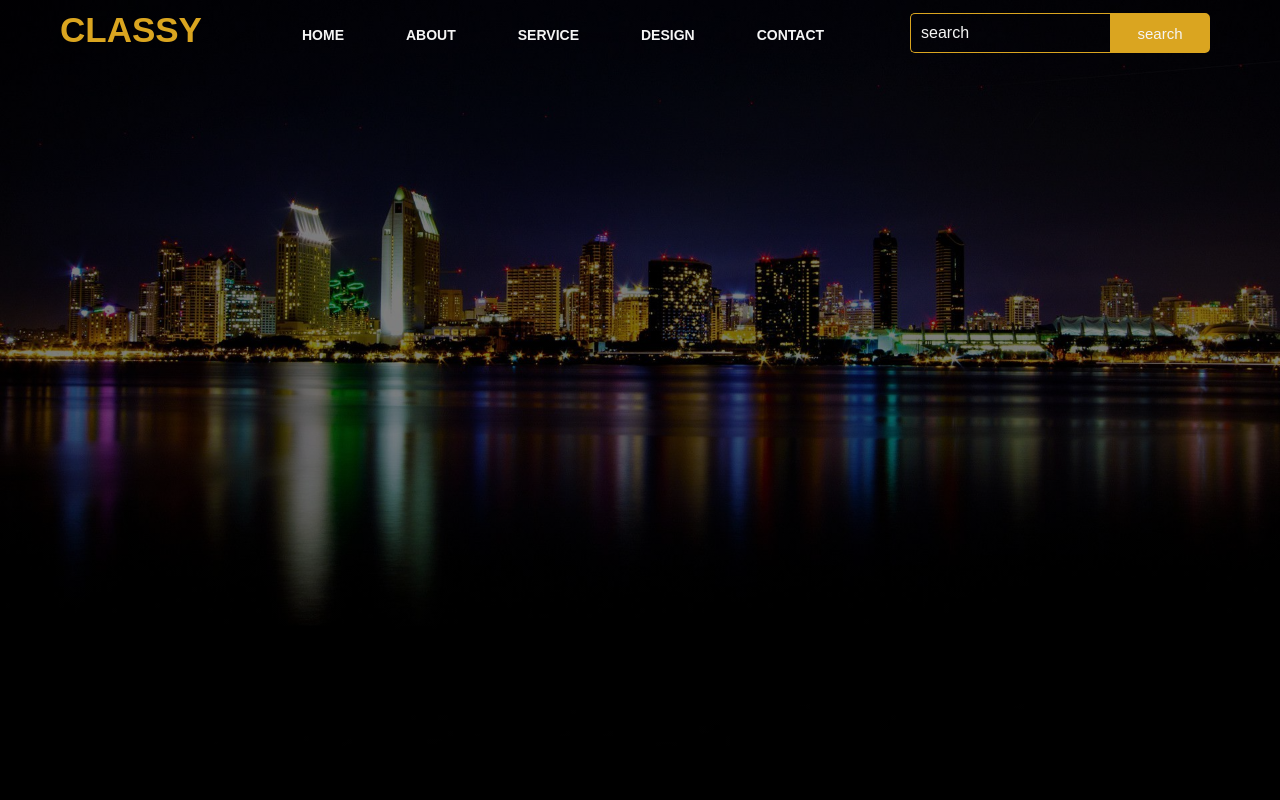
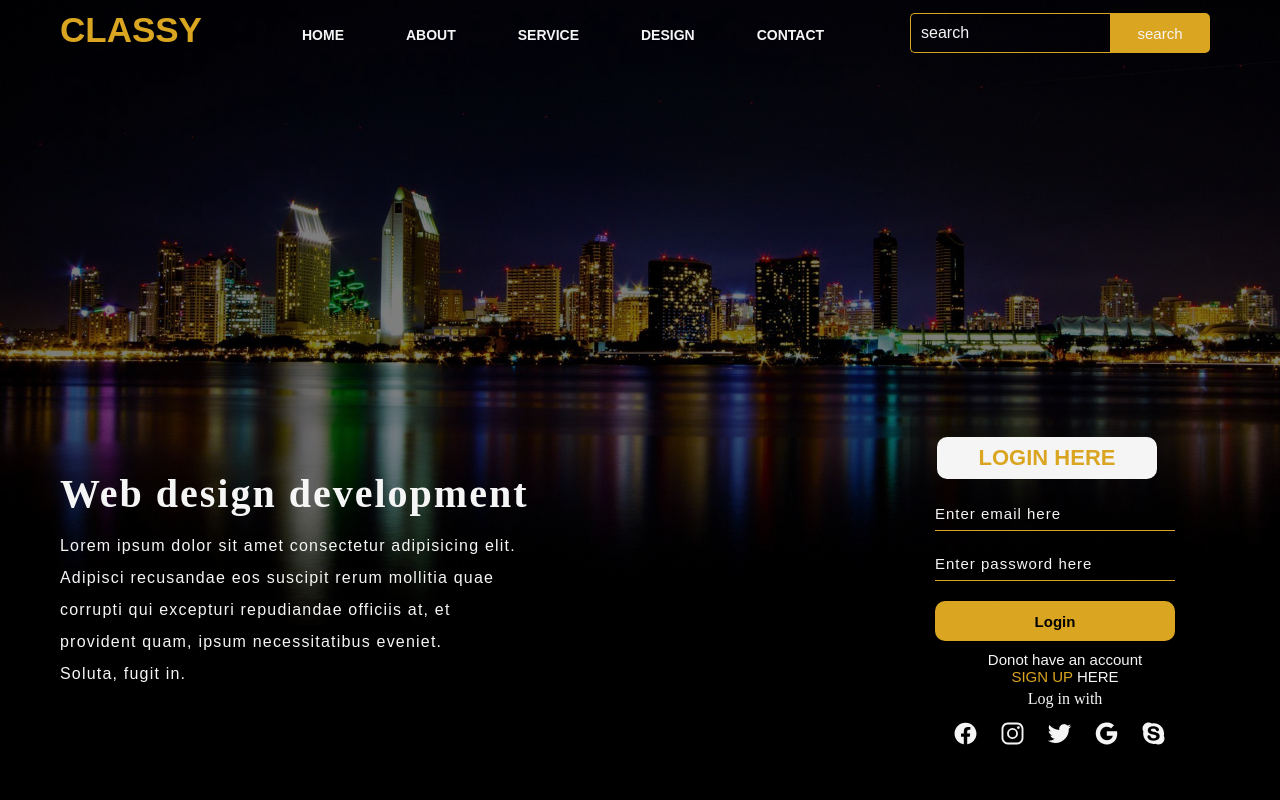
Before and after one commit to BrilliantPhoenix2024/Blog-Website, a Django app: page / in a window 1280 px wide. Run offline with Django 4.2, Linux system fonts and the light colour scheme; some libraries are stand-ins or nearby versions.

Commit message:
front code & _base.html edited

```diff
--- a/config/settings.py
+++ b/config/settings.py
@@ -129,3 +129,7 @@ DEFAULT_AUTO_FIELD = 'django.db.models.BigAutoField'
 # static files config
 STATIC_URL = '/static/'
 STATICFILES_DIRS = [str(BASE_DIR.joinpath('static'))]
+
+
+# # media files
+# MEDIA_URL =
--- a/static/css/style.css
+++ b/static/css/style.css
@@ -6,7 +6,7 @@
 .main{
     width: 100%;
     height: 100vh;
-    background: linear-gradient(to top, rgba(0, 0, 0, 0.5)50%, rgba(0, 0, 0, 0.5)50%), url(/img/nightcity.jpg);
+    background-image: linear-gradient(to top, rgba(0, 0, 0, 0.5)50%, rgba(0, 0, 0, 0.5)50%), url(../img/nightcity.jpg);
     background-size: cover;
     background-position: center;
 }
@@ -108,7 +108,7 @@ ul>li>a:hover{
     letter-spacing: 1.2px;
     left: 0;
     position: absolute;
-    top : 390px;
+    top : -270px;
 }
 .content>h1{
     font-family: 'Times New Roman';
@@ -117,13 +117,13 @@ ul>li>a:hover{
     letter-spacing: 2px;
     left: 0;
     position: absolute;
-    top : 330px;
+    top : -330px;
 }
 .form{
     width: 310px;
     height: 230px;
     position: absolute;
-    top: 310px;
+    top: -390px;
     left: 870px;
     background: linear-gradient(to top, rgba(0, 0, 0, 0.2)50%, rgba(0, 0, 0, 0.3)50%);
     border-radius: 10px;
--- a/templates/_base.html
+++ b/templates/_base.html
@@ -1,13 +1,16 @@
-<!DOCTYPE html>
+{% load static %}
+
+<!doctype html>
 <html lang="en">
 <head>
     <meta charset="UTF-8">
-    <title>{% block page_title %}{% endblock page_title%}</title>
-    <link rel="stylesheet" href="css/style.css">
+    <meta name="viewport"
+          content="width=device-width, user-scalable=no, initial-scale=1.0, maximum-scale=1.0, minimum-scale=1.0">
+    <meta http-equiv="X-UA-Compatible" content="ie=edge">
+    <title>{% block page_title %}{% endblock page_title %}</title>
+    <link rel="stylesheet" href="{% static 'css/style.css' %}">
 </head>
 <body>
-
-{#    <h3>{% block page_h1 %}{% endblock page_h1 %}</h3>#}
 
 <div class="main">
     <div class="navbar">
--- a/templates/home.html
+++ b/templates/home.html
@@ -1,10 +1,51 @@
 {% extends '_base.html' %}
+
 
 
 {% block page_title %}Home page{% endblock page_title %}
 {#<h1>{% block page_h1 %}this is home page{% endblock page_h1 %}</h1>#}
 
 {% block content %}
+{#    <div class="main">#}
+        <div class="content">
+            <h1>Web design development</h1>
+            <p>Lorem ipsum dolor sit amet consectetur adipisicing elit. <br>Adipisci recusandae eos suscipit rerum
+                mollitia
+                quae <br> corrupti qui excepturi repudiandae officiis at, et <br> provident quam, ipsum necessitatibus
+                eveniet. <br> Soluta, fugit in.</p>
 
+            <div class="form">
+                <H2>LOGIN HERE</H2>
+                <input type="email" name="EMAIL" placeholder="Enter email here">
+                <input type="password" name="PASSWORD" id="" placeholder="Enter password here">
+                <button class="button"><a href="">Login</a></button>
+
+                <p class="link">Donot have an account
+                    <br>
+                    <a class="sgn" href="">SIGN UP</a> HERE</p>
+                <p class="lwi">Log in with</p>
+
+                <div class="social">
+                    <a href="">
+                        <ion-icon name="logo-facebook"></ion-icon>
+                    </a>
+                    <a href="">
+                        <ion-icon name="logo-instagram"></ion-icon>
+                    </a>
+                    <a href="">
+                        <ion-icon name="logo-twitter"></ion-icon>
+                    </a>
+                    <a href="">
+                        <ion-icon name="logo-google"></ion-icon>
+                    </a>
+                    <a href="">
+                        <ion-icon name="logo-skype"></ion-icon>
+                    </a>
+                </div>
+            </div>
+
+        </div>
+        <script src="https://unpkg.com/ionicons@5.4.0/dist/ionicons.js"></script>
+{#    </div>#}
 
 {% endblock content %}
```
Lines whose indentation alone changed are shown as unchanged.
